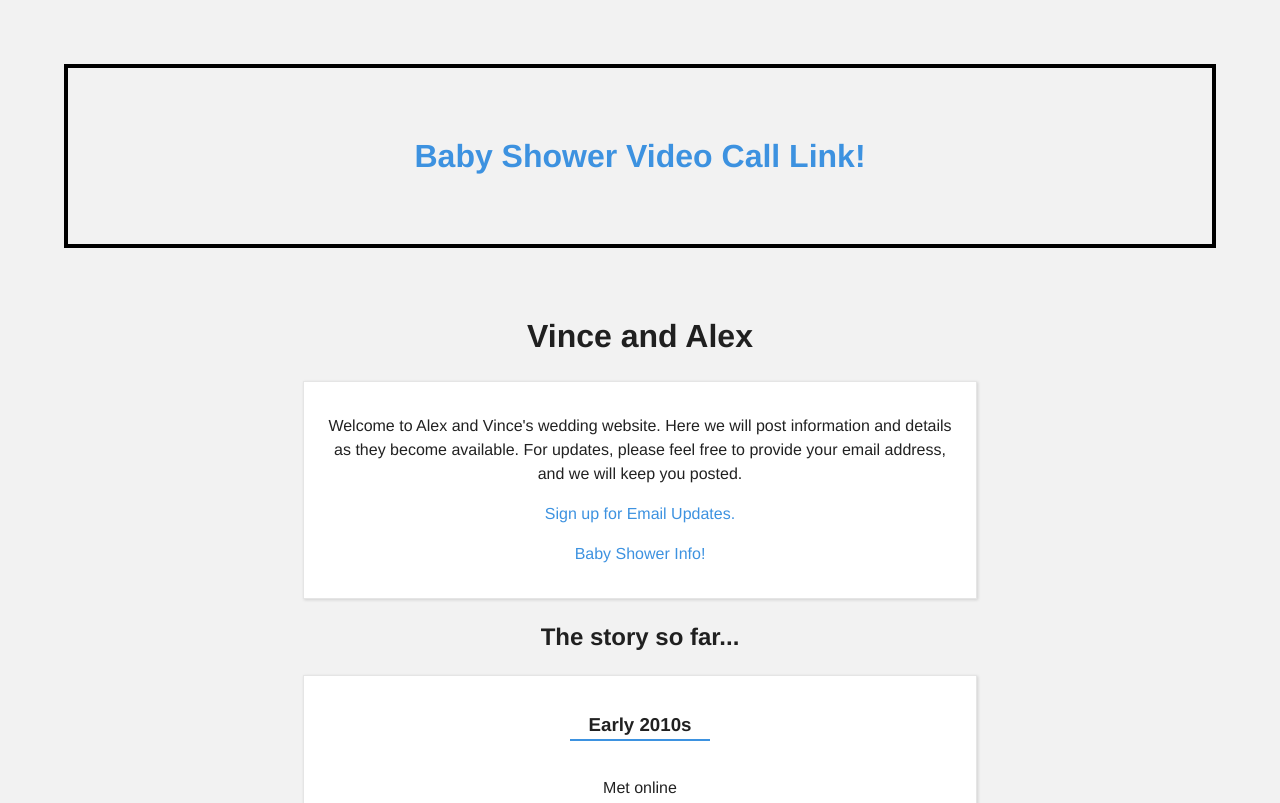
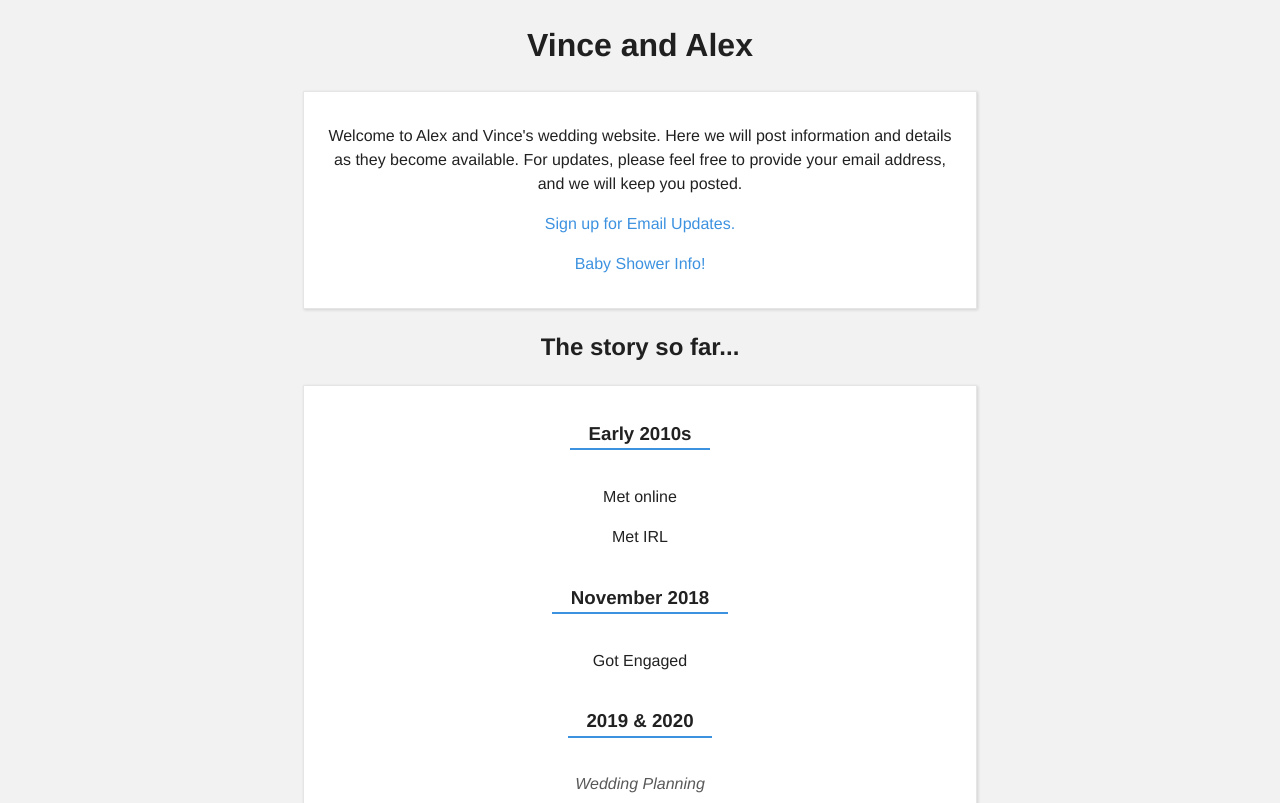
Before and after one commit to pale2hall/VinceAndAlex, a website: page assets/views/index.html in a window 1280 px wide. Shown: the top 803 px of the page. Drawn offline with Linux system fonts and the light colour scheme.

Commit message:
Update index.html

```diff
--- a/assets/views/index.html
+++ b/assets/views/index.html
@@ -6,7 +6,6 @@
     <link href="/styles/style.css" rel="stylesheet" type="text/css">
   </head>
   <body>
-      <h1 class="baby-shower-link"><a href="https://meet.google.com/bwf-ivmh-ucm">Baby Shower Video Call Link!</a></h1>
     <h1>Vince and Alex</h1>
     <div class="card">
       <p>Welcome to Alex and Vince's wedding website.  Here we will post information and details as they become available.  For updates, please feel free to provide your email address, and we will keep you posted.</p>
```
